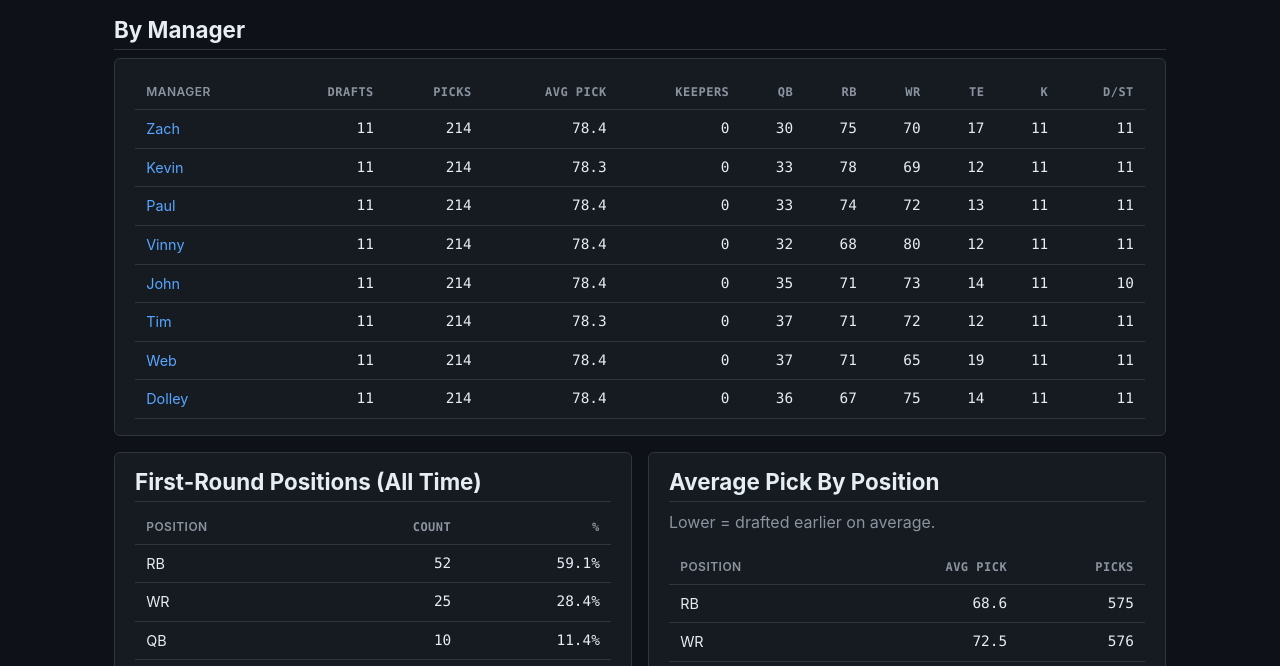
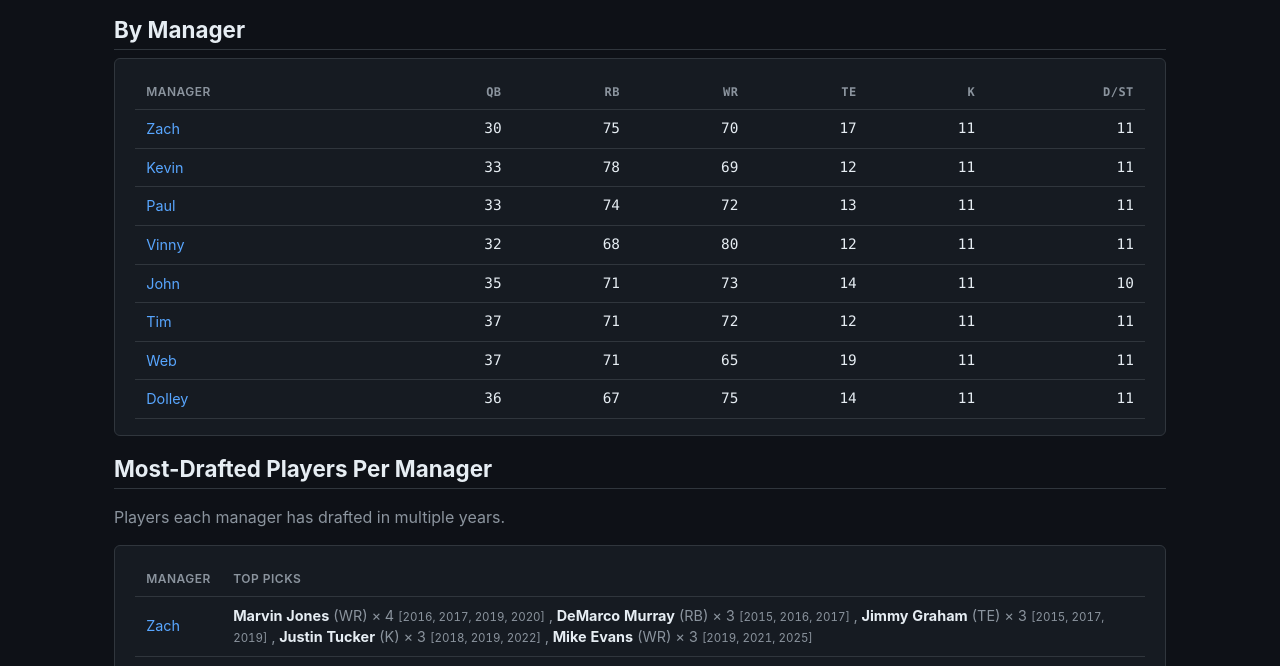
Before and after one commit to TimMariotti/espn-fantasy-history, an Astro site: page /drafts in a window 1280 px wide. Shown: the part 134-800 px from the top of the page. Built offline with nearby package versions, Linux system fonts and the light colour scheme; Astro itself is replaced by a stand-in of ours.

Commit message:
Some updates to the draft page

```diff
--- a/src/lib/data.ts
+++ b/src/lib/data.ts
@@ -251,11 +251,17 @@ export type OwnerDraftStats = {
   earliestPick: number;
   positionCounts: Record<string, number>;
   firstRoundPositions: Record<string, number>;
+  topPlayers: { name: string; position: string | null; count: number; years: number[] }[];
 };
 
 export function buildDraftStats(): OwnerDraftStats[] {
   const map = new Map<string, OwnerDraftStats>();
   const draftYearsByOwner = new Map<string, Set<number>>();
+  // owner_key -> player_id -> { name, position, years }
+  const playerCounts = new Map<
+    string,
+    Map<number, { name: string; position: string | null; years: number[] }>
+  >();
 
   for (const season of seasons) {
     const teamOwners = new Map<number, Owner[]>(
@@ -277,6 +283,7 @@ export function buildDraftStats(): OwnerDraftStats[] {
             earliestPick: Infinity,
             positionCounts: {},
             firstRoundPositions: {},
+            topPlayers: [],
           };
           map.set(key, rec);
         }
@@ -297,6 +304,22 @@ export function buildDraftStats(): OwnerDraftStats[] {
           draftYearsByOwner.set(key, years);
         }
         years.add(season.year);
+
+        let pmap = playerCounts.get(key);
+        if (!pmap) {
+          pmap = new Map();
+          playerCounts.set(key, pmap);
+        }
+        let entry = pmap.get(pick.player_id);
+        if (!entry) {
+          entry = {
+            name: pick.player_name,
+            position: pick.position,
+            years: [],
+          };
+          pmap.set(pick.player_id, entry);
+        }
+        entry.years.push(season.year);
       }
     }
   }
@@ -305,6 +328,18 @@ export function buildDraftStats(): OwnerDraftStats[] {
     rec.drafts = draftYearsByOwner.get(key)?.size ?? 0;
     rec.avgPick = rec.totalPicks > 0 ? rec.avgPick / rec.totalPicks : 0;
     if (rec.earliestPick === Infinity) rec.earliestPick = 0;
+    const pmap = playerCounts.get(key);
+    if (pmap) {
+      rec.topPlayers = Array.from(pmap.values())
+        .map((e) => ({
+          name: e.name,
+          position: e.position,
+          count: e.years.length,
+          years: e.years.slice().sort((a, b) => a - b),
+        }))
+        .sort((a, b) => b.count - a.count || a.name.localeCompare(b.name))
+        .slice(0, 5);
+    }
   }
 
   return Array.from(map.values()).sort((a, b) => b.totalPicks - a.totalPicks);
--- a/src/pages/drafts.astro
+++ b/src/pages/drafts.astro
@@ -24,25 +24,6 @@ for (const s of seasons) {
 const firstRoundOrdered = Object.entries(firstRoundAllTime).sort((a, b) => b[1] - a[1]);
 const firstRoundTotal = firstRoundOrdered.reduce((s, [, n]) => s + n, 0);
 
-// Average pick by position across all years
-const posPicks: Record<string, number[]> = {};
-for (const s of seasons) {
-  const teamCount = s.teams.length || 10;
-  for (const p of s.draft) {
-    const overall = (p.round - 1) * teamCount + p.pick;
-    const pos = p.position || "?";
-    posPicks[pos] = posPicks[pos] || [];
-    posPicks[pos].push(overall);
-  }
-}
-const avgByPos = Object.entries(posPicks)
-  .map(([pos, picks]) => ({
-    pos,
-    avg: picks.reduce((s, n) => s + n, 0) / picks.length,
-    count: picks.length,
-  }))
-  .filter((r) => r.count >= 5)
-  .sort((a, b) => a.avg - b.avg);
 ---
 
 <Layout title="Drafts · League History" active="drafts">
@@ -54,10 +35,6 @@ const avgByPos = Object.entries(posPicks)
       <thead>
         <tr>
           <th>Manager</th>
-          <th class="num">Drafts</th>
-          <th class="num">Picks</th>
-          <th class="num">Avg Pick</th>
-          <th class="num">Keepers</th>
           {TRACKED_POSITIONS.map((p) => <th class="num">{p}</th>)}
         </tr>
       </thead>
@@ -70,10 +47,6 @@ const avgByPos = Object.entries(posPicks)
                   {ownerLabel(s.owner)}
                 </a>
               </td>
-              <td class="num">{s.drafts}</td>
-              <td class="num">{s.totalPicks}</td>
-              <td class="num">{s.avgPick.toFixed(1)}</td>
-              <td class="num">{s.keepers}</td>
               {TRACKED_POSITIONS.map((pos) => (
                 <td class="num">{s.positionCounts[pos] || 0}</td>
               ))}
@@ -84,7 +57,44 @@ const avgByPos = Object.entries(posPicks)
     </table>
   </div>
 
-  <div class="grid">
+  <h2>Most-Drafted Players Per Manager</h2>
+  <p class="muted">Players each manager has drafted in multiple years.</p>
+  <div class="card">
+    <table>
+      <thead>
+        <tr>
+          <th>Manager</th>
+          <th>Top Picks</th>
+        </tr>
+      </thead>
+      <tbody>
+        {
+          stats.map((s) => {
+            const repeated = s.topPlayers.filter((p) => p.count > 1);
+            const display = repeated.length > 0 ? repeated : s.topPlayers.slice(0, 1);
+            return (
+              <tr>
+                <td>
+                  <a href={`${base}/managers/${ownerKey(s.owner)}`}>{ownerLabel(s.owner)}</a>
+                </td>
+                <td>
+                  {display.map((p, i) => (
+                    <span>
+                      {i > 0 && <span class="muted">, </span>}
+                      <strong>{p.name}</strong>
+                      <span class="muted"> ({p.position ?? "—"}) × {p.count}</span>
+                      <span class="muted" style="font-size:0.8em"> [{p.years.join(", ")}]</span>
+                    </span>
+                  ))}
+                </td>
+              </tr>
+            );
+          })
+        }
+      </tbody>
+    </table>
+  </div>
+
   <div class="card">
     <h2 style="margin-top:0">First-Round Positions (All Time)</h2>
     <table>
@@ -108,30 +118,4 @@ const avgByPos = Object.entries(posPicks)
       </tbody>
     </table>
   </div>
-
-    <div class="card">
-      <h2 style="margin-top:0">Average Pick By Position</h2>
-      <p class="muted" style="margin-top:0">Lower = drafted earlier on average.</p>
-      <table>
-        <thead>
-          <tr>
-            <th>Position</th>
-            <th class="num">Avg Pick</th>
-            <th class="num">Picks</th>
-          </tr>
-        </thead>
-        <tbody>
-          {
-            avgByPos.map((r) => (
-              <tr>
-                <td>{r.pos}</td>
-                <td class="num">{r.avg.toFixed(1)}</td>
-                <td class="num">{r.count}</td>
-              </tr>
-            ))
-          }
-        </tbody>
-      </table>
-    </div>
-  </div>
 </Layout>
```
Lines whose indentation alone changed are shown as unchanged.
